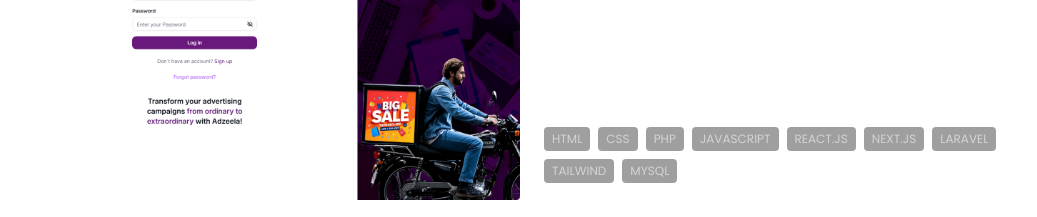
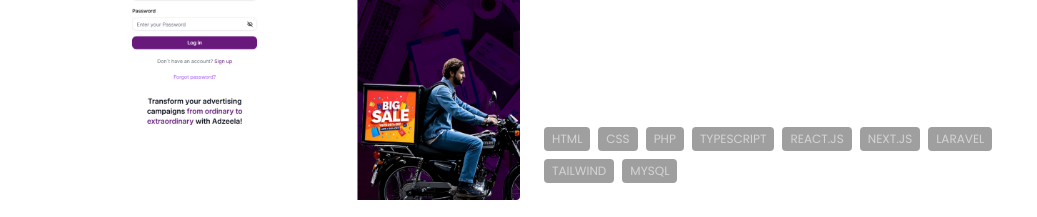
Before and after one commit to Fromundus/johncarlcueva, a React (Create React App) app: page / in a window 1280 px wide. Shown: the part 1460-1677 px from the top of the page, without its empty margins (108-1145 px from the left). Built offline with nearby package versions, Linux system fonts and the light colour scheme.

Commit message:
adzl ts update

```diff
--- a/src/components/Projects.js
+++ b/src/components/Projects.js
@@ -58,7 +58,7 @@ export default function Projects(){
             title: "Adzeela Lite",
             thumbnail: ADZL,
             description: "A web application that transforms moving TVs into mobile advertising platforms. With Adzeela Lite, you can register a screen attached to a car or any vehicle and offer it as a public advertising medium. Promoters can easily pay and display their ads on the go, creating dynamic, eye‑catching campaigns that reach audiences wherever the screen travels.",
-            technologies: ["HTML", "CSS", "PHP", "JAVASCRIPT", "REACT.JS", "NEXT.JS", "LARAVEL", "TAILWIND", "MYSQL"],
+            technologies: ["HTML", "CSS", "PHP", "TYPESCRIPT", "REACT.JS", "NEXT.JS", "LARAVEL", "TAILWIND", "MYSQL"],
             link: "https://adzeela-lite.vercel.app/",
         },
 
```
